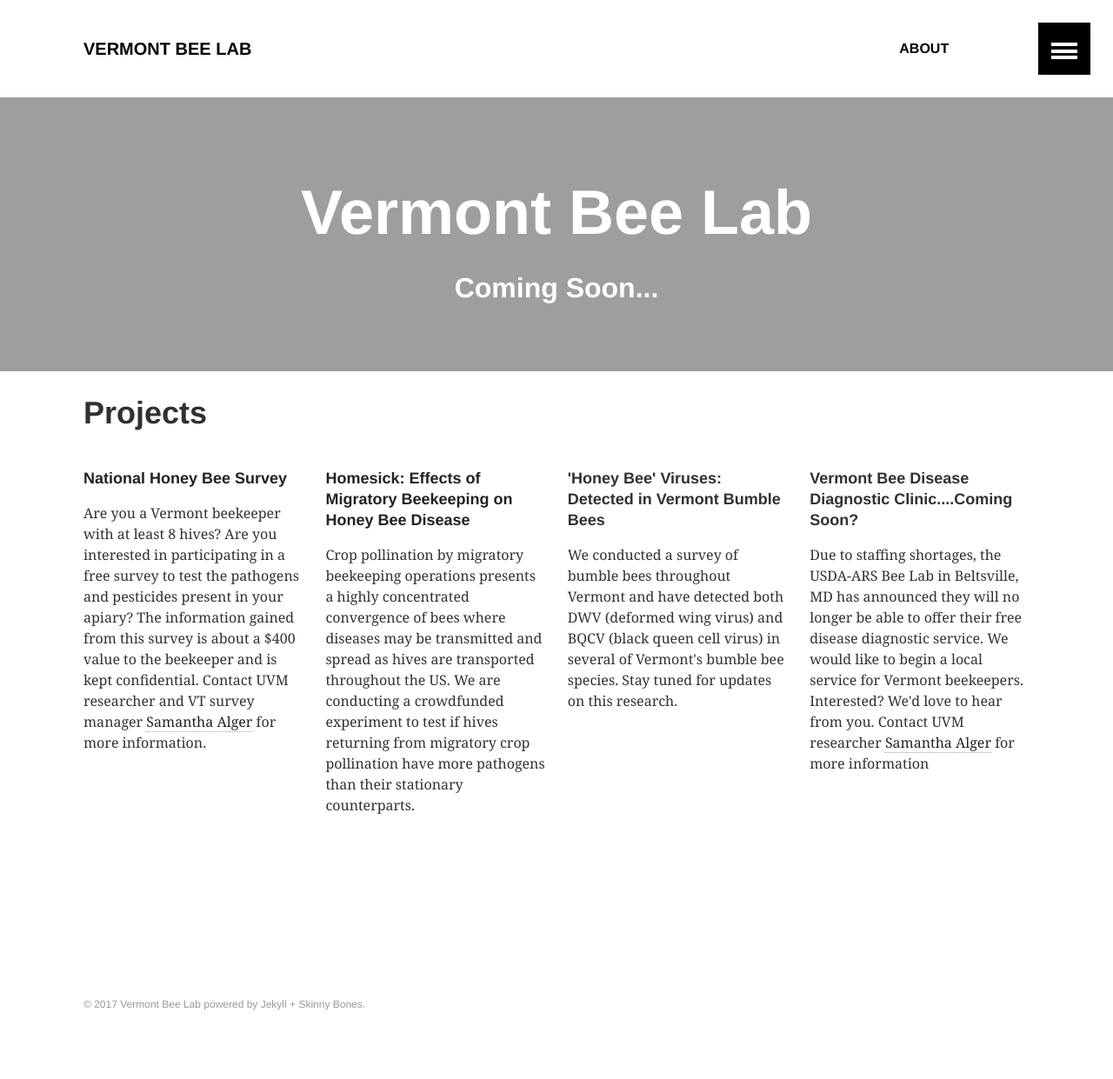
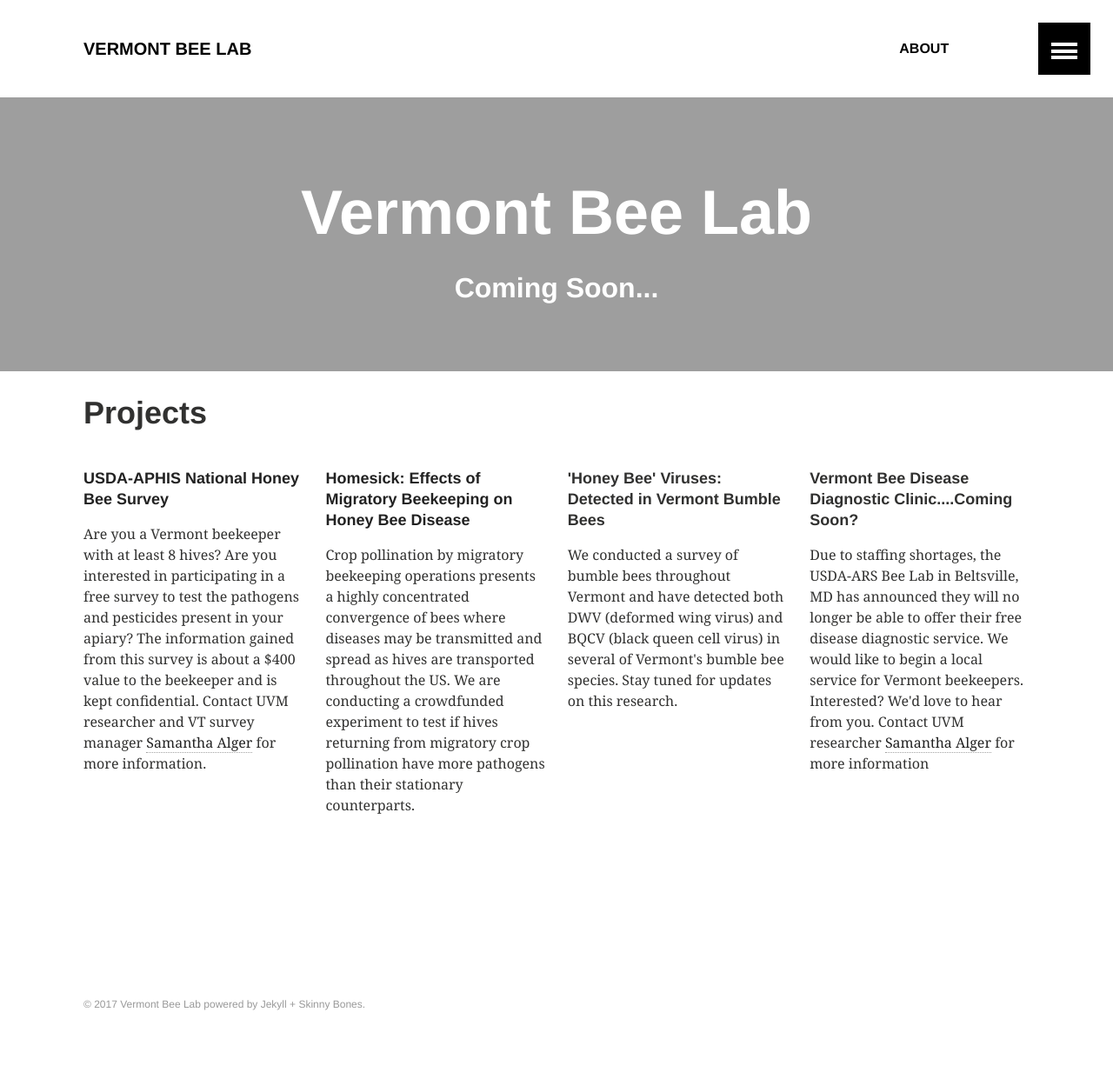
Before and after one commit to samanthaannalger/VTBeeLab, a Jekyll site: the page built from index.md, in a window 1280 px wide. Shown: the whole page at 87% size. Built offline with Jekyll 4.4.1, drawn with Linux system fonts in a browser that asks for light colours.

Commit message:
added USDA-APHIS

```diff
--- a/index.md
+++ b/index.md
@@ -10,7 +10,7 @@ image:
 <div class="tiles">
 
 <div class="tile">
-<h2 class="post-title"><a href="https://beeinformed.org/aphis/">National Honey Bee Survey</a></h2>
+<h2 class="post-title"><a href="https://beeinformed.org/aphis/">USDA-APHIS National Honey Bee Survey</a></h2>
   <p class="post-excerpt">Are you a Vermont beekeeper with at least 8 hives? Are you interested in participating in a free survey to test the pathogens and pesticides present in your apiary? The information gained from this survey is about a $400 value to the beekeeper and is kept confidential. Contact UVM researcher and VT survey manager <a href="mailto:salger@uvm.edu?Subject=NHBS" target="_top">Samantha Alger</a> for more information. </p>
 </div><!-- /.tile -->
 
```
